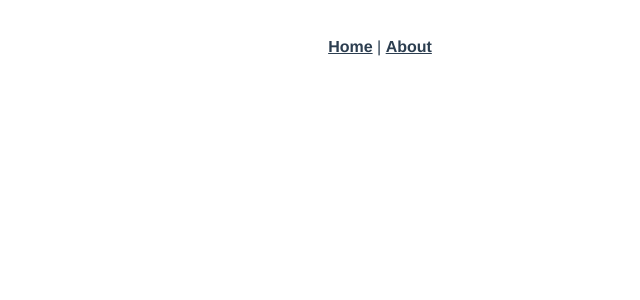
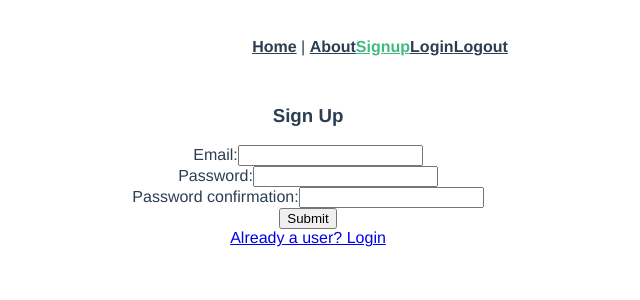
Before and after one commit to JyothiThipplikat/vuejs-wedding-app, a Vue app: page /#/signup in a window 1280 px wide. Shown: the top 300 px of the page, without its empty margins (260-900 px from the left). Built offline with nearby package versions, Linux system fonts and the light colour scheme.

Commit message:
signup,login,signout

```diff
--- a/package.json
+++ b/package.json
@@ -7,6 +7,7 @@
     "build": "vue-cli-service build"
   },
   "dependencies": {
+    "axios": "^0.18.0",
     "vue": "^2.5.17",
     "vue-router": "^3.0.1"
   },
--- a/src/App.vue
+++ b/src/App.vue
@@ -3,6 +3,9 @@
     <div id="nav">
       <router-link to="/">Home</router-link> |
       <router-link to="/about">About</router-link>
+      <router-link to="/signup">Signup</router-link>
+      <router-link to="/login">Login</router-link>
+      <router-link to="/logout">Logout</router-link>
     </div>
     <router-view/>
   </div>
--- a/src/main.js
+++ b/src/main.js
@@ -1,10 +1,16 @@
-import Vue from 'vue'
-import App from './App.vue'
-import router from './router'
+import Vue from 'vue';
+import App from './App.vue';
+import router from './router';
+import axios from "axios";
 
-Vue.config.productionTip = false
+var jwt = localStorage.getItem("jwt");
+if (jwt) {
+  axios.defaults.headers.common["Authorization"] = "Bearer " + jwt;
+}
+
+Vue.config.productionTip = false;
 
 new Vue({
   router,
   render: h => h(App)
-}).$mount('#app')
+}).$mount('#app');
--- a/src/router.js
+++ b/src/router.js
@@ -1,23 +1,18 @@
-import Vue from 'vue'
-import Router from 'vue-router'
-import Home from './views/Home.vue'
+import Vue from 'vue';
+import Router from 'vue-router';
+import Home from './views/Home.vue';
+import Signup from './views/Signup.vue';
+import Login from "./views/Login.vue";
+import Logout from "./views/Logout.vue";
 
-Vue.use(Router)
+Vue.use(Router);
 
 export default new Router({
   routes: [
-    {
-      path: '/',
-      name: 'home',
-      component: Home
-    },
-    {
-      path: '/about',
-      name: 'about',
-      // route level code-splitting
-      // this generates a separate chunk (about.[hash].js) for this route
-      // which is lazy-loaded when the route is visited.
-      component: () => import(/* webpackChunkName: "about" */ './views/About.vue')
-    }
+    { path: '/', name: 'home',component: Home },
+    { path: '/about', name: 'about' },
+    { path: "/signup", name: "signup", component: Signup },
+    { path: "/login", name: "login", component: Login },
+    { path: "/logout", name: "logout", component: Logout }
   ]
-})
+});
--- a/src/views/Home.vue
+++ b/src/views/Home.vue
@@ -1,18 +1,21 @@
 <template>
   <div class="home">
-    <img alt="Vue logo" src="../assets/logo.png">
-    <HelloWorld msg="Welcome to Your Vue.js App"/>
+    <h1>{{ message }}</h1>
   </div>
 </template>
 
+<style>
+</style>
+
 <script>
-// @ is an alias to /src
-import HelloWorld from '@/components/HelloWorld.vue'
-
 export default {
-  name: 'home',
-  components: {
-    HelloWorld
-  }
-}
+  data: function() {
+    return {
+      message: "Welcome to Vue.js!"
+    };
+  },
+  created: function() {},
+  methods: {},
+  computed: {}
+};
 </script>
--- /dev/null
+++ b/src/views/Login.vue
@@ -0,0 +1,57 @@
+<template>
+  <div class="login">
+    <div class="container">
+      <form v-on:submit.prevent="submit()">
+        <h1>Login</h1>
+        <ul>
+          <li class="text-danger" v-for="error in errors">{{ error }}</li>
+        </ul>
+        <div class="form-group">
+          <label>Email:</label>
+          <input type="email" class="form-control" v-model="email">
+        </div>
+        <div class="form-group">
+          <label>Password:</label>
+          <input type="password" class="form-control" v-model="password">
+        </div>
+        <input type="submit" class="btn btn-primary" value="Submit">
+      </form>
+    </div>
+  </div>
+</template>
+
+<script>
+import axios from "axios";
+
+export default {
+  template: "#login-page",
+  data: function() {
+    return {
+      email: "",
+      password: "",
+      errors: []
+    };
+  },
+  methods: {
+    submit: function() {
+      var params = {
+        email: this.email,
+        password: this.password
+      };
+      axios
+        .post("http://localhost:3000/api/sessions", params)
+        .then(response => {
+          axios.defaults.headers.common["Authorization"] =
+            "Bearer " + response.data.jwt;
+          localStorage.setItem("jwt", response.data.jwt);
+          this.$router.push("/");
+        })
+        .catch(error => {
+          this.errors = ["Invalid email or password."];
+          this.email = "";
+          this.password = "";
+        });
+    }
+  }
+};
+</script>
--- /dev/null
+++ b/src/views/Logout.vue
@@ -0,0 +1,16 @@
+<template>
+  <div class="logout">
+  </div>
+</template>
+
+<script>
+import axios from "axios";
+
+export default {
+  created: function() {
+    delete axios.defaults.headers.common["Authorization"];
+    localStorage.removeItem("jwt");
+    this.$router.push("/");
+  }
+};
+</script>
--- /dev/null
+++ b/src/views/Signup.vue
@@ -0,0 +1,63 @@
+<template>
+  <div class="signup">
+    <div class="container">
+      <div class="card" style="width: 70rem;">
+      <div class="card-body">
+      <form v-on:submit.prevent="submit()">
+        <h3 class="card-title">Sign Up</h3>
+        <ul>
+          <li class="text-danger" v-for="error in errors">{{ error }}</li>
+        </ul>
+        <div class="form-group">
+          <label>Email:</label>
+          <input type="email" class="form-control" v-model="email">
+        </div>
+        <div class="form-group">
+          <label>Password:</label>
+          <input type="password" class="form-control" v-model="password">
+        </div>
+        <div class="form-group">
+          <label>Password confirmation:</label>
+          <input type="password" class="form-control" v-model="passwordConfirmation">
+        </div>
+        <input type="submit" class="btn btn-primary" value="Submit">
+      </form>
+      <a href="#/login" class="/login">Already a user? Login</a>
+      </div>
+      </div>
+    </div>
+  </div>
+</template>
+
+
+<script>
+import axios from "axios";
+
+export default {
+  data: function() {
+    return {
+      email: "",
+      password: "",
+      passwordConfirmation: "",
+      errors: []
+    };
+  },
+  methods: {
+    submit: function() {
+      var params = {
+        email: this.email,
+        password: this.password,
+        password_confirmation: this.passwordConfirmation
+      };
+      axios
+        .post("http://localhost:3000/api/users", params)
+        .then(response => {
+          this.$router.push("/login");
+        })
+        .catch(error => {
+          this.errors = error.response.data.errors;
+        });
+    }
+  }
+};
+</script>
```
Also changed, not shown: 1 other file (tests, documents, lock files or other folders).
